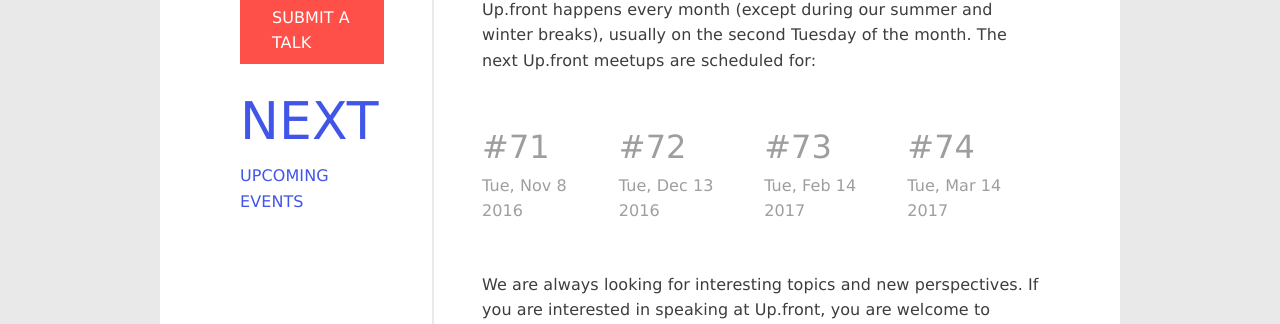
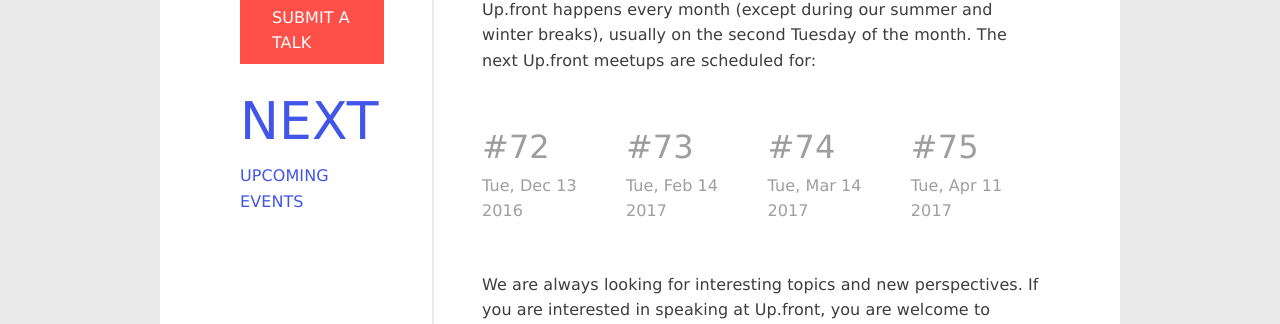
Before and after one commit to upfrontug/upfrontug.github.io, a Jekyll site: the page built from index.html, in a window 1280 px wide and 900 px high, scrolled down 2500 px. Shown: the part 132-456 px from the top of the window. Built offline with Jekyll 4.4.1, drawn with Linux system fonts in a browser that asks for light colours; a script that is not in the unit is left out.

Commit message:
Update list-of-upcoming-events.html

```diff
--- a/_includes/list-of-upcoming-events.html
+++ b/_includes/list-of-upcoming-events.html
@@ -2,10 +2,6 @@
   Up.front happens every month (except during our summer and winter breaks), usually on the second Tuesday of the month. The next Up.front meetups are scheduled for:
 </p>
 <ul class="list-next-events">
-  <li>
-    <span>#71</span>
-    Tue, Nov 8 2016
-  </li>
   <li>
     <span>#72</span>
     Tue, Dec 13 2016
@@ -18,6 +14,10 @@
     <span>#74</span>
     Tue, Mar 14 2017
   </li>
+  <li>
+    <span>#75</span>
+    Tue, Apr 11 2017
+  </li>
 </ul>
  <script type="text/javascript">
   var _gaq = _gaq || [];
```
